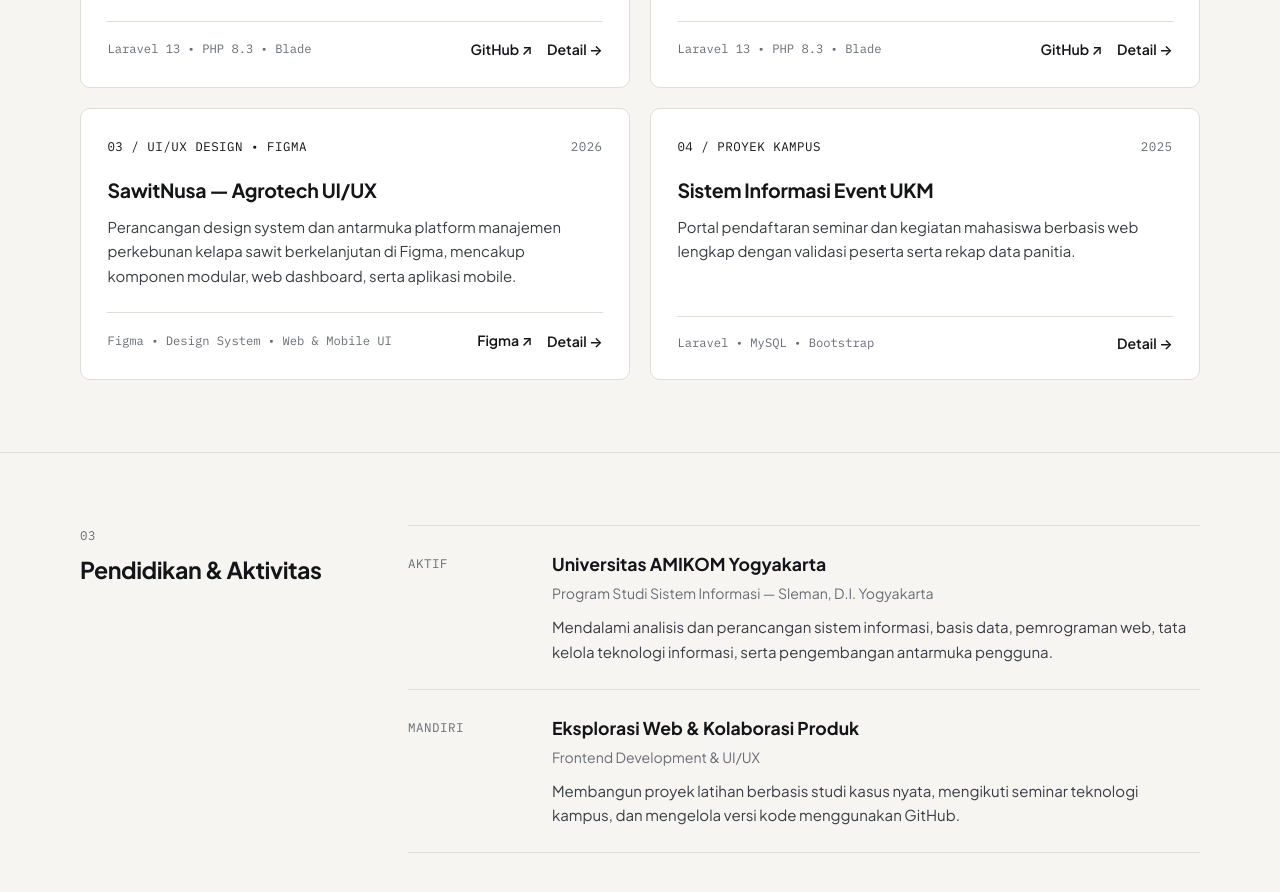
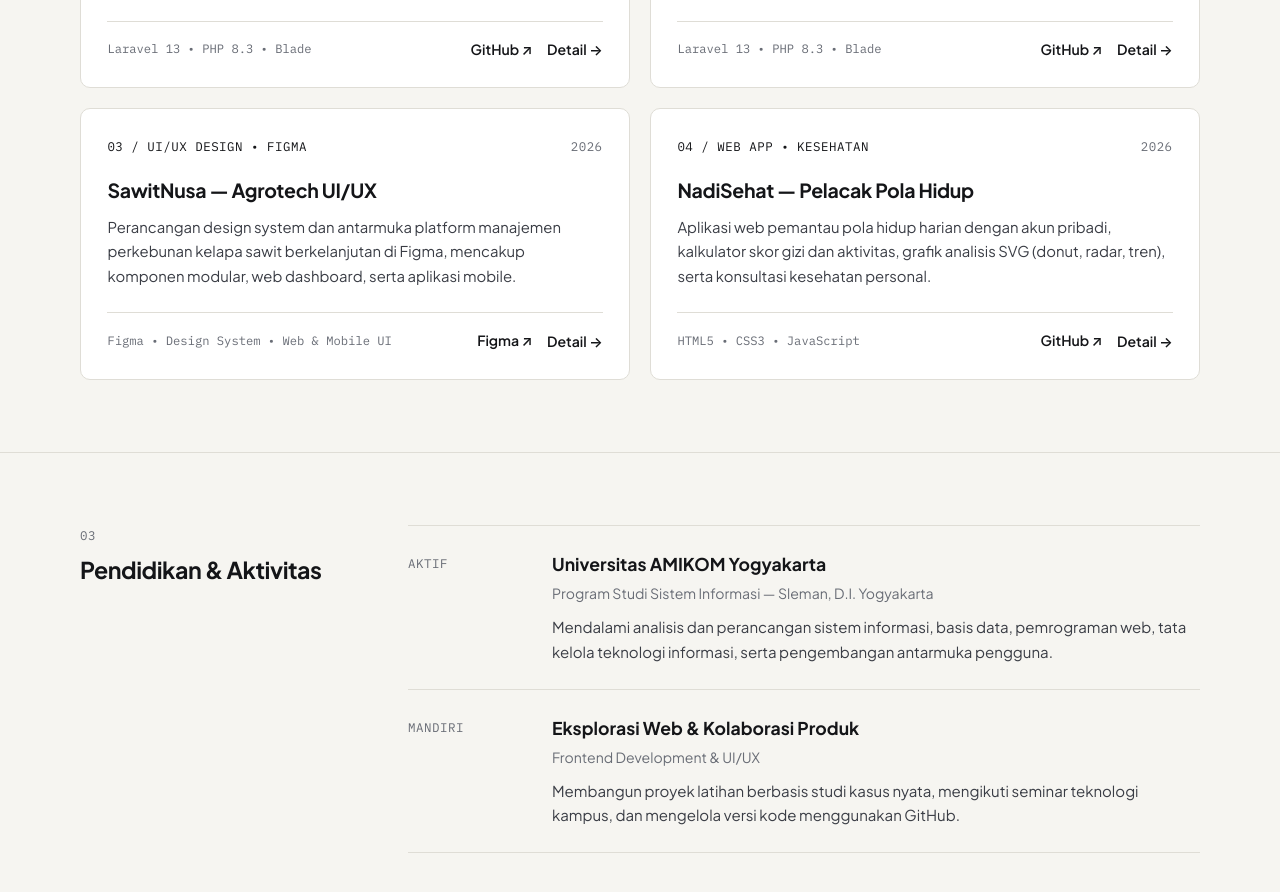
Before and after one commit to bagasmaulana886/porto_bagas, a plain HTML site: page index.html in a window 1280 px wide. Shown: the part 1591-2483 px from the top of the page. Drawn offline with Linux system fonts and the light colour scheme.

Commit message:
Replace Sistem Informasi Event UKM with NadiSehat project

```diff
--- a/index.html
+++ b/index.html
@@ -256,20 +256,30 @@
             </div>
           </article>
 
-          <article class="work-card reveal" data-category="kampus webapp">
+          <article class="work-card reveal" data-category="webapp">
             <div class="work-top">
-              <span class="mono">04 / PROYEK KAMPUS</span>
-              <span class="mono muted">2025</span>
+              <span class="mono">04 / WEB APP &bull; KESEHATAN</span>
+              <span class="mono muted">2026</span>
             </div>
-            <h3>Sistem Informasi Event UKM</h3>
+            <h3>NadiSehat &mdash; Pelacak Pola Hidup</h3>
             <p>
-              Portal pendaftaran seminar dan kegiatan mahasiswa berbasis web lengkap dengan validasi peserta serta rekap data panitia.
+              Aplikasi web pemantau pola hidup harian dengan akun pribadi, kalkulator skor gizi dan aktivitas, grafik analisis SVG (donut, radar, tren), serta konsultasi kesehatan personal.
             </p>
             <div class="work-footer">
-              <span class="work-stack">Laravel • MySQL • Bootstrap</span>
-              <button class="text-action open-modal" data-project="event-ukm" type="button">
-                Detail &rarr;
-              </button>
+              <span class="work-stack">HTML5 &bull; CSS3 &bull; JavaScript</span>
+              <div class="work-links">
+                <a
+                  href="https://github.com/bagasmaulana886/nadisehat"
+                  target="_blank"
+                  rel="noopener noreferrer"
+                  class="text-action muted"
+                >
+                  GitHub &nearr;
+                </a>
+                <button class="text-action open-modal" data-project="nadisehat" type="button">
+                  Detail &rarr;
+                </button>
+              </div>
             </div>
           </article>
         </div>
--- a/script.js
+++ b/script.js
@@ -31,14 +31,15 @@ const PROJECT_DETAILS = {
     repoUrl: "https://www.figma.com/design/2NRzlAMEbGJSdR7y1bDzP0",
     repoLabel: "Lihat di Figma ↗"
   },
-  "event-ukm": {
-    category: "04 / Proyek Kampus • Web App",
-    title: "Sistem Informasi Event UKM",
+  nadisehat: {
+    category: "04 / Web App • Kesehatan",
+    title: "NadiSehat — Web Kesehatan & Pola Hidup",
     description:
-      "Portal publikasi dan pendaftaran acara kampus seperti seminar teknologi, workshop coding, dan kegiatan unit kegiatan mahasiswa.",
+      "Aplikasi web kesehatan berbasis HTML, CSS, dan JavaScript untuk memantau pola hidup harian, menganalisis keseimbangan gizi dan aktivitas, serta menyediakan konsultasi kesehatan yang disesuaikan dengan profil pengguna.",
     solution:
-      "Mengembangkan formulir registrasi tervalidasi, halaman detail acara dinamis, serta rekap data peserta berbasis MySQL untuk kebutuhan panitia.",
-    tech: ["PHP", "Laravel", "MySQL", "Bootstrap"]
+      "Membangun sistem akun terisolasi per pengguna dengan riwayat penyakit (Maag/GERD, Hipertensi, Diabetes, dan lainnya), kalkulator skor pola hidup (asupan makanan, aktivitas, hidrasi, tidur, stres, IMT), visualisasi grafik SVG interaktif (Donut, Radar 5 Pilar, Batang, dan Area Chart), serta halaman konsultasi dengan ringkasan kondisi siap cetak.",
+    tech: ["HTML5", "CSS3", "JavaScript", "SVG Charts", "LocalStorage"],
+    repoUrl: "https://github.com/bagasmaulana886/nadisehat"
   }
 };
 
```
